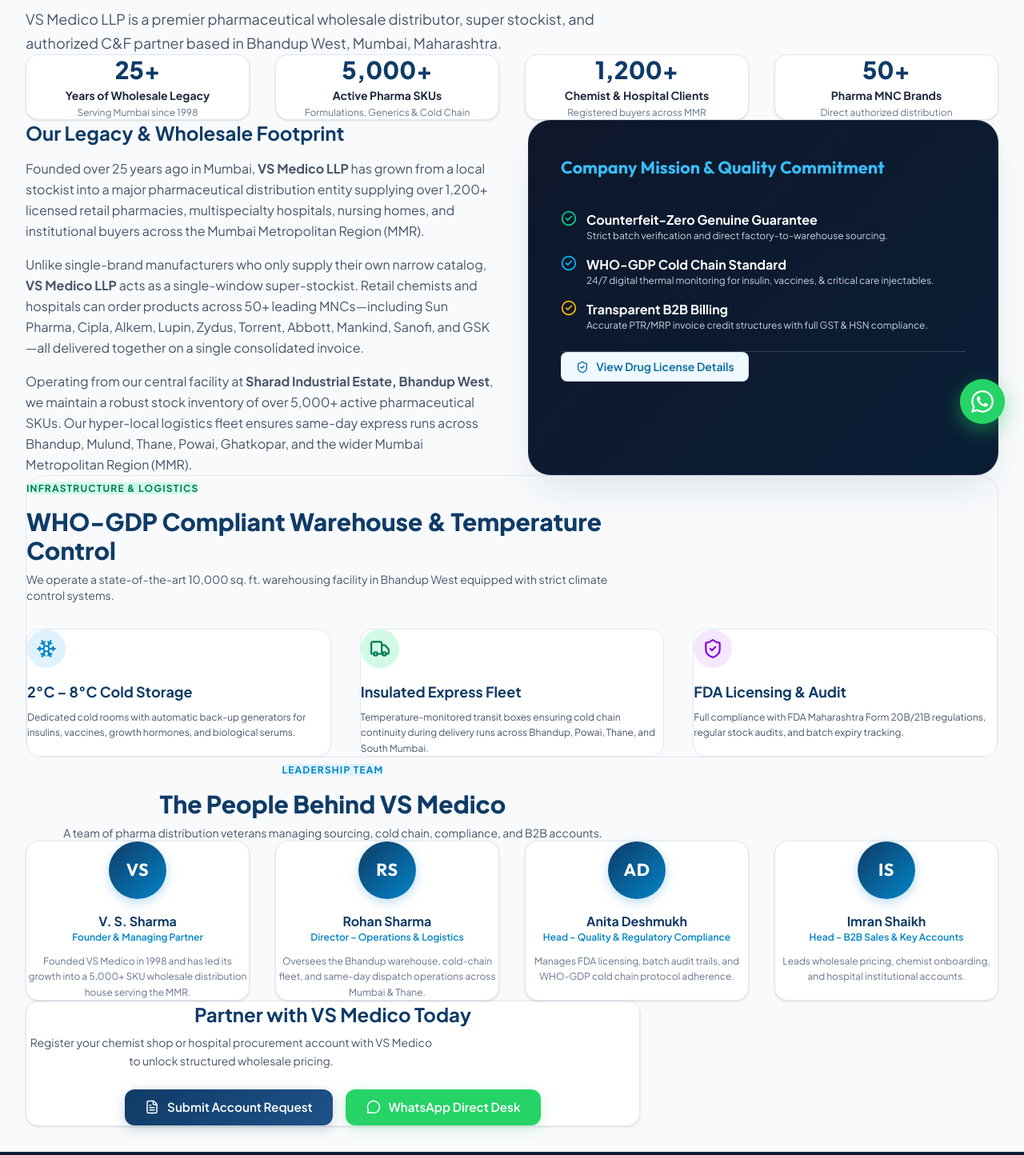
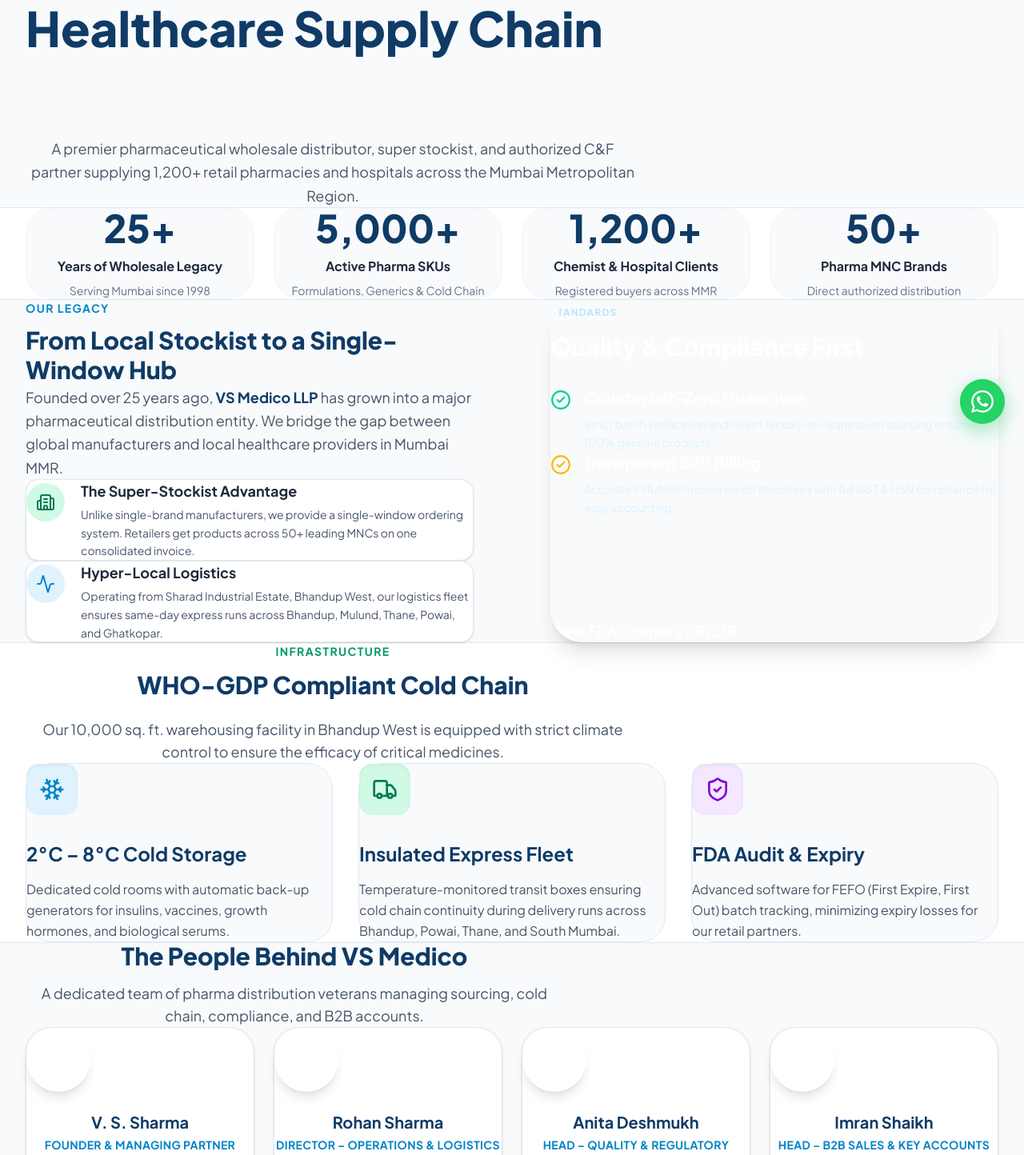
Before and after one commit to prashantjagtap2002/VS-Medico, a Next.js app: page /about in a window 1280 px wide. Shown: the part 246-1690 px from the top of the page at 80% size. Built offline with nearby package versions, Linux system fonts and the light colour scheme.

Commit message:
Redesign about page for premium, modern, and uncluttered layout

```diff
--- a/src/app/about/page.tsx
+++ b/src/app/about/page.tsx
@@ -9,192 +9,246 @@
   Truck,
   CheckCircle2,
   FileText,
-  MessageCircle
+  MessageCircle,
+  Award,
+  Building2,
+  Activity
 } from 'lucide-react';
 
 export default function AboutPage() {
   const { setIsModalOpen, setIsLicenseModalOpen } = useQuoteBasket();
 
   return (
-    <div className="py-16">
-      <div className="container">
-        {/* Header */}
-        <div className="max-w-3xl mb-12">
-          <span className="text-secondary font-bold text-sm tracking-wider uppercase">ABOUT VS MEDICO LLP</span>
-          <h1 className="font-heading font-extrabold text-4xl text-primary mt-2 mb-4">
-            Powering Mumbai's Healthcare Supply Chain Since 1998
+    <div className="bg-white">
+      {/* 1. Hero Section for About */}
+      <section className="relative pt-20 md:pt-28 pb-16 md:pb-24 overflow-hidden bg-slate-50 border-b border-slate-200">
+        <div className="absolute top-0 right-0 -mt-20 -mr-20 w-96 h-96 bg-primary opacity-5 rounded-full blur-3xl pointer-events-none"></div>
+        <div className="absolute bottom-0 left-0 -mb-20 -ml-20 w-96 h-96 bg-secondary opacity-5 rounded-full blur-3xl pointer-events-none"></div>
+
+        <div className="container relative z-10 text-center">
+          <span className="inline-flex items-center gap-2 px-4 py-1.5 rounded-full bg-sky-100 text-secondary font-bold text-xs uppercase tracking-widest mb-6">
+            <Award size={16} />
+            About VS Medico LLP
+          </span>
+          <h1 className="font-heading font-extrabold text-4xl md:text-5xl lg:text-6xl text-primary mb-6 leading-tight max-w-4xl mx-auto">
+            Powering Mumbai's Healthcare Supply Chain <span className="text-transparent bg-clip-text bg-gradient-to-r from-secondary to-accent-green">Since 1998</span>
           </h1>
-          <p className="text-slate-600 text-lg leading-relaxed">
-            VS Medico LLP is a premier pharmaceutical wholesale distributor, super stockist, and authorized C&F partner based in Bhandup West, Mumbai, Maharashtra.
+          <p className="text-slate-600 text-lg md:text-xl leading-relaxed max-w-3xl mx-auto">
+            A premier pharmaceutical wholesale distributor, super stockist, and authorized C&F partner supplying 1,200+ retail pharmacies and hospitals across the Mumbai Metropolitan Region.
           </p>
         </div>
+      </section>
 
-        {/* Stats Grid */}
-        <div className="grid-4 mb-16">
+      {/* 2. Stats Grid */}
+      <section className="py-16 md:py-20 bg-white">
+        <div className="container">
+          <div className="grid grid-cols-2 md:grid-cols-4 gap-6 md:gap-8">
             {TRUST_STATS.map((stat, idx) => (
-            <div key={idx} className="bg-white p-6 rounded-2xl border border-slate-200 shadow-sm text-center">
-              <div className="font-heading font-extrabold text-3xl text-primary mb-1">{stat.value}</div>
-              <div className="font-bold text-slate-800 text-sm mb-1">{stat.label}</div>
-              <div className="text-xs text-slate-500">{stat.detail}</div>
+              <div key={idx} className="flex flex-col items-center justify-center text-center p-6 md:p-8 rounded-[2rem] bg-slate-50 hover:bg-slate-100 transition-colors border border-slate-100">
+                <div className="font-heading font-extrabold text-4xl md:text-5xl text-primary mb-3">{stat.value}</div>
+                <div className="font-bold text-slate-800 text-base mb-2">{stat.label}</div>
+                <div className="text-sm text-slate-500">{stat.detail}</div>
               </div>
             ))}
           </div>
+        </div>
+      </section>
 
-        {/* Detailed Story & Mission */}
-        <div className="grid-2 items-start mb-20">
-          <div className="flex flex-col gap-4 text-slate-600 leading-relaxed">
-            <h2 className="font-heading font-bold text-2xl text-primary">
-              Our Legacy & Wholesale Footprint
+      {/* 3. The Story & Values */}
+      <section className="py-20 md:py-28 bg-slate-50 border-y border-slate-200">
+        <div className="container">
+          <div className="grid md:grid-cols-2 gap-16 lg:gap-24 items-center">
+
+            {/* Story Text */}
+            <div className="space-y-10">
+              <div>
+                <span className="text-secondary font-bold text-sm tracking-widest uppercase mb-3 block">Our Legacy</span>
+                <h2 className="font-heading font-extrabold text-3xl md:text-4xl text-primary leading-tight">
+                  From Local Stockist to a Single-Window Hub
                 </h2>
-            <p>
-              Founded over 25 years ago in Mumbai, <strong>VS Medico LLP</strong> has grown from a local stockist into a major pharmaceutical distribution entity supplying over 1,200+ licensed retail pharmacies, multispecialty hospitals, nursing homes, and institutional buyers across the Mumbai Metropolitan Region (MMR).
-            </p>
-            <p>
-              Unlike single-brand manufacturers who only supply their own narrow catalog, <strong>VS Medico LLP</strong> acts as a single-window super-stockist. Retail chemists and hospitals can order products across 50+ leading MNCs—including Sun Pharma, Cipla, Alkem, Lupin, Zydus, Torrent, Abbott, Mankind, Sanofi, and GSK—all delivered together on a single consolidated invoice.
-            </p>
-            <p>
-              Operating from our central facility at <strong>Sharad Industrial Estate, Bhandup West</strong>, we maintain a robust stock inventory of over 5,000+ active pharmaceutical SKUs. Our hyper-local logistics fleet ensures same-day express runs across Bhandup, Mulund, Thane, Powai, Ghatkopar, and the wider Mumbai Metropolitan Region (MMR).
-            </p>
               </div>
 
-          <div className="dark-card flex flex-col gap-6">
-            <h3 className="dark-card-title">Company Mission & Quality Commitment</h3>
-            <div className="flex flex-col gap-4 text-sm">
-              <div className="flex items-start gap-3">
-                <CheckCircle2 size={20} className="text-emerald-400 shrink-0 mt-0.5" />
+              <div className="space-y-6 text-slate-600 leading-relaxed text-lg">
+                <p>
+                  Founded over 25 years ago, <strong className="text-primary font-bold">VS Medico LLP</strong> has grown into a major pharmaceutical distribution entity. We bridge the gap between global manufacturers and local healthcare providers in Mumbai MMR.
+                </p>
+
+                <div className="flex gap-5 p-6 bg-white rounded-2xl border border-slate-200 shadow-sm hover:shadow-md transition-shadow">
+                  <div className="shrink-0 mt-1 w-12 h-12 rounded-full bg-emerald-100 text-emerald-700 flex items-center justify-center">
+                    <Building2 size={24} />
+                  </div>
                   <div>
-                  <h4 className="font-bold text-white text-base">Counterfeit-Zero Genuine Guarantee</h4>
-                  <p className="text-xs text-slate-300 mt-0.5">Strict batch verification and direct factory-to-warehouse sourcing.</p>
+                    <h4 className="font-bold text-slate-800 text-lg mb-1">The Super-Stockist Advantage</h4>
+                    <p className="text-sm leading-relaxed">Unlike single-brand manufacturers, we provide a single-window ordering system. Retailers get products across 50+ leading MNCs on one consolidated invoice.</p>
                   </div>
                 </div>
 
-              <div className="flex items-start gap-3">
-                <CheckCircle2 size={20} className="text-sky-400 shrink-0 mt-0.5" />
+                <div className="flex gap-5 p-6 bg-white rounded-2xl border border-slate-200 shadow-sm hover:shadow-md transition-shadow">
+                  <div className="shrink-0 mt-1 w-12 h-12 rounded-full bg-sky-100 text-secondary flex items-center justify-center">
+                    <Activity size={24} />
+                  </div>
                   <div>
-                  <h4 className="font-bold text-white text-base">WHO-GDP Cold Chain Standard</h4>
-                  <p className="text-xs text-slate-300 mt-0.5">24/7 digital thermal monitoring for insulin, vaccines, & critical care injectables.</p>
+                    <h4 className="font-bold text-slate-800 text-lg mb-1">Hyper-Local Logistics</h4>
+                    <p className="text-sm leading-relaxed">Operating from Sharad Industrial Estate, Bhandup West, our logistics fleet ensures same-day express runs across Bhandup, Mulund, Thane, Powai, and Ghatkopar.</p>
                   </div>
-              </div>
-
-              <div className="flex items-start gap-3">
-                <CheckCircle2 size={20} className="text-amber-400 shrink-0 mt-0.5" />
-                <div>
-                  <h4 className="font-bold text-white text-base">Transparent B2B Billing</h4>
-                  <p className="text-xs text-slate-300 mt-0.5">Accurate PTR/MRP invoice credit structures with full GST & HSN compliance.</p>
                 </div>
               </div>
             </div>
 
-            <div className="pt-4 border-t border-slate-700 flex items-center justify-between">
+            {/* Quality & Compliance Visual Card */}
+            <div className="relative h-full">
+               <div className="h-full bg-gradient-to-br from-primary-light to-primary rounded-[2.5rem] p-8 md:p-12 text-white shadow-xl flex flex-col justify-between overflow-hidden relative">
+                  <div className="absolute top-0 right-0 opacity-10 pointer-events-none">
+                    <ShieldCheck size={320} className="transform translate-x-1/4 -translate-y-1/4" />
+                  </div>
+
+                  <div className="relative z-10 mb-12">
+                    <span className="inline-block px-3 py-1 bg-white/10 rounded-full text-xs font-bold tracking-widest uppercase mb-4 text-sky-200">Standards</span>
+                    <h3 className="font-heading font-extrabold text-3xl mb-8">Quality & Compliance First</h3>
+
+                    <div className="space-y-8">
+                      <div className="flex items-start gap-4">
+                        <CheckCircle2 size={26} className="text-emerald-400 shrink-0 mt-1" />
+                        <div>
+                          <h4 className="font-bold text-xl mb-2">Counterfeit-Zero Guarantee</h4>
+                          <p className="text-sky-100 text-sm leading-relaxed">Strict batch verification and direct factory-to-warehouse sourcing ensures 100% genuine products.</p>
+                        </div>
+                      </div>
+
+                      <div className="flex items-start gap-4">
+                        <CheckCircle2 size={26} className="text-amber-400 shrink-0 mt-1" />
+                        <div>
+                          <h4 className="font-bold text-xl mb-2">Transparent B2B Billing</h4>
+                          <p className="text-sky-100 text-sm leading-relaxed">Accurate PTR/MRP invoice credit structures with full GST & HSN compliance for easy accounting.</p>
+                        </div>
+                      </div>
+                    </div>
+                  </div>
+
+                  <div className="relative z-10 pt-8 mt-auto border-t border-white/20">
                     <button
                       onClick={() => setIsLicenseModalOpen(true)}
-                className="btn btn-secondary btn-sm"
+                      className="bg-white/10 hover:bg-white/20 text-white border border-white/30 rounded-2xl px-6 py-4 flex items-center justify-between w-full transition-all group"
                     >
-                <ShieldCheck size={16} />
-                <span>View Drug License Details</span>
+                      <span className="font-bold text-lg">View FDA License 20B/21B</span>
+                      <ShieldCheck size={24} className="group-hover:scale-110 group-hover:text-emerald-400 transition-all" />
                     </button>
                   </div>
                </div>
             </div>
+          </div>
+        </div>
+      </section>
 
-        {/* Cold Chain & Logistics Infrastructure */}
-        <section className="bg-slate-50 p-8 md:p-12 rounded-3xl border border-slate-200 mb-16">
-          <div className="max-w-3xl mb-8">
-            <span className="text-emerald-700 font-bold text-xs uppercase tracking-widest bg-emerald-100 px-3 py-1 rounded-full">
-              INFRASTRUCTURE & LOGISTICS
-            </span>
-            <h2 className="font-heading font-extrabold text-3xl text-primary mt-3">
-              WHO-GDP Compliant Warehouse & Temperature Control
+      {/* 4. Infrastructure */}
+      <section className="py-20 md:py-28 bg-white">
+        <div className="container">
+          <div className="text-center max-w-3xl mx-auto mb-16 md:mb-20">
+            <span className="text-emerald-600 font-bold text-sm tracking-widest uppercase mb-4 block">Infrastructure</span>
+            <h2 className="font-heading font-extrabold text-3xl md:text-4xl text-primary mb-6">
+              WHO-GDP Compliant Cold Chain
             </h2>
-            <p className="text-slate-600 mt-2 text-sm">
-              We operate a state-of-the-art 10,000 sq. ft. warehousing facility in Bhandup West equipped with strict climate control systems.
+            <p className="text-slate-600 text-lg">
+              Our 10,000 sq. ft. warehousing facility in Bhandup West is equipped with strict climate control to ensure the efficacy of critical medicines.
             </p>
           </div>
 
-          <div className="grid-3">
-            <div className="bg-white p-6 rounded-2xl border border-slate-200">
-              <div className="w-12 h-12 rounded-xl bg-sky-100 text-secondary flex items-center justify-center mb-4">
-                <Snowflake size={26} />
+          <div className="grid md:grid-cols-3 gap-8">
+            <div className="bg-slate-50 p-8 md:p-10 rounded-[2rem] border border-slate-200 hover:border-sky-300 hover:shadow-xl hover:-translate-y-2 transition-all duration-300">
+              <div className="w-16 h-16 rounded-2xl bg-sky-100 text-secondary flex items-center justify-center mb-8 shadow-inner">
+                <Snowflake size={32} />
               </div>
-              <h3 className="font-bold text-primary text-lg mb-2">2°C – 8°C Cold Storage</h3>
-              <p className="text-xs text-slate-600 leading-relaxed">
+              <h3 className="font-bold text-primary text-2xl mb-4">2°C – 8°C Cold Storage</h3>
+              <p className="text-slate-600 leading-relaxed">
                 Dedicated cold rooms with automatic back-up generators for insulins, vaccines, growth hormones, and biological serums.
               </p>
             </div>
 
-            <div className="bg-white p-6 rounded-2xl border border-slate-200">
-              <div className="w-12 h-12 rounded-xl bg-emerald-100 text-emerald-700 flex items-center justify-center mb-4">
-                <Truck size={26} />
+            <div className="bg-slate-50 p-8 md:p-10 rounded-[2rem] border border-slate-200 hover:border-emerald-300 hover:shadow-xl hover:-translate-y-2 transition-all duration-300">
+              <div className="w-16 h-16 rounded-2xl bg-emerald-100 text-emerald-700 flex items-center justify-center mb-8 shadow-inner">
+                <Truck size={32} />
               </div>
-              <h3 className="font-bold text-primary text-lg mb-2">Insulated Express Fleet</h3>
-              <p className="text-xs text-slate-600 leading-relaxed">
+              <h3 className="font-bold text-primary text-2xl mb-4">Insulated Express Fleet</h3>
+              <p className="text-slate-600 leading-relaxed">
                 Temperature-monitored transit boxes ensuring cold chain continuity during delivery runs across Bhandup, Powai, Thane, and South Mumbai.
               </p>
             </div>
 
-            <div className="bg-white p-6 rounded-2xl border border-slate-200">
-              <div className="w-12 h-12 rounded-xl bg-purple-100 text-purple-700 flex items-center justify-center mb-4">
-                <ShieldCheck size={26} />
+            <div className="bg-slate-50 p-8 md:p-10 rounded-[2rem] border border-slate-200 hover:border-purple-300 hover:shadow-xl hover:-translate-y-2 transition-all duration-300">
+              <div className="w-16 h-16 rounded-2xl bg-purple-100 text-purple-700 flex items-center justify-center mb-8 shadow-inner">
+                <ShieldCheck size={32} />
               </div>
-              <h3 className="font-bold text-primary text-lg mb-2">FDA Licensing & Audit</h3>
-              <p className="text-xs text-slate-600 leading-relaxed">
-                Full compliance with FDA Maharashtra Form 20B/21B regulations, regular stock audits, and batch expiry tracking.
+              <h3 className="font-bold text-primary text-2xl mb-4">FDA Audit & Expiry</h3>
+              <p className="text-slate-600 leading-relaxed">
+                Advanced software for FEFO (First Expire, First Out) batch tracking, minimizing expiry losses for our retail partners.
               </p>
+            </div>
           </div>
         </div>
       </section>
 
-        {/* Leadership Team */}
-        <section className="mb-20">
-          <div className="max-w-3xl mb-10 text-center mx-auto">
-            <span className="text-secondary font-bold text-xs uppercase tracking-widest bg-sky-100 px-3 py-1 rounded-full">
-              LEADERSHIP TEAM
-            </span>
-            <h2 className="font-heading font-extrabold text-3xl text-primary mt-3">
+      {/* 5. Leadership */}
+      <section className="py-20 md:py-28 bg-slate-50 border-t border-slate-200">
+        <div className="container">
+          <div className="text-center max-w-2xl mx-auto mb-16 md:mb-20">
+            <h2 className="font-heading font-extrabold text-3xl md:text-4xl text-primary mb-4">
               The People Behind VS Medico
             </h2>
-            <p className="text-slate-600 mt-2 text-sm">
-              A team of pharma distribution veterans managing sourcing, cold chain, compliance, and B2B accounts.
+            <p className="text-slate-600 text-lg">
+              A dedicated team of pharma distribution veterans managing sourcing, cold chain, compliance, and B2B accounts.
             </p>
           </div>
 
-          <div className="grid-4">
+          <div className="grid sm:grid-cols-2 lg:grid-cols-4 gap-6 md:gap-8">
             {LEADERSHIP_TEAM.map((member, idx) => (
-              <div key={idx} className="bg-white p-6 rounded-2xl border border-slate-200 shadow-sm text-center flex flex-col justify-between h-full">
-                <div>
-                  <div className="team-avatar">{member.initials}</div>
-                  <h3 className="font-bold text-primary text-base mb-0.5">{member.name}</h3>
-                  <div className="text-xs font-semibold text-secondary mb-3">{member.role}</div>
-                  <p className="text-xs text-slate-500 leading-relaxed">{member.bio}</p>
+              <div key={idx} className="bg-white p-8 rounded-[2rem] border border-slate-200 shadow-sm text-center hover:shadow-lg transition-shadow">
+                <div className="w-20 h-20 mx-auto rounded-full bg-gradient-to-br from-primary-light to-primary text-white flex items-center justify-center text-2xl font-bold font-heading mb-6 shadow-lg shadow-primary/20">
+                  {member.initials}
                 </div>
+                <h3 className="font-bold text-primary text-xl mb-1">{member.name}</h3>
+                <div className="text-sm font-bold text-secondary tracking-wide uppercase mb-4">{member.role}</div>
+                <p className="text-sm text-slate-500 leading-relaxed">{member.bio}</p>
               </div>
             ))}
           </div>
+        </div>
       </section>
 
-        {/* CTA */}
-        <div className="text-center bg-white p-8 md:p-10 rounded-2xl border border-slate-200 shadow-sm max-w-3xl mx-auto mt-12 mb-8">
-          <h3 className="font-heading font-bold text-2xl text-primary mb-2">Partner with VS Medico Today</h3>
-          <p className="text-slate-600 text-sm mb-6 max-w-lg mx-auto leading-relaxed">
-            Register your chemist shop or hospital procurement account with VS Medico to unlock structured wholesale pricing.
+      {/* 6. CTA Section */}
+      <section className="py-20 md:py-28 bg-white">
+        <div className="container">
+          <div className="bg-gradient-to-br from-primary to-primary-dark rounded-[2.5rem] p-10 md:p-20 text-center text-white shadow-2xl max-w-5xl mx-auto relative overflow-hidden">
+            <div className="absolute top-0 right-0 w-80 h-80 bg-white opacity-5 rounded-full blur-3xl transform translate-x-1/2 -translate-y-1/2 pointer-events-none"></div>
+            <div className="absolute bottom-0 left-0 w-80 h-80 bg-secondary opacity-20 rounded-full blur-3xl transform -translate-x-1/2 translate-y-1/2 pointer-events-none"></div>
+
+            <div className="relative z-10">
+              <h3 className="font-heading font-extrabold text-3xl md:text-5xl mb-6 leading-tight">Ready to Partner with VS Medico?</h3>
+              <p className="text-sky-100 text-lg md:text-xl mb-12 max-w-3xl mx-auto leading-relaxed">
+                Register your chemist shop or hospital procurement account today to unlock structured wholesale pricing, consolidated billing, and same-day express delivery.
               </p>
-          <div className="flex flex-wrap justify-center gap-4">
-            <button onClick={() => setIsModalOpen(true)} className="btn btn-primary">
-              <FileText size={18} />
+
+              <div className="flex flex-col sm:flex-row justify-center gap-5">
+                <button
+                  onClick={() => setIsModalOpen(true)}
+                  className="bg-white text-primary hover:bg-slate-50 hover:-translate-y-1 px-8 py-4 rounded-xl font-bold text-lg flex items-center justify-center gap-3 transition-all shadow-lg"
+                >
+                  <FileText size={22} />
                   <span>Submit Account Request</span>
                 </button>
                 <a
                   href={`https://wa.me/${COMPANY_INFO.contact.whatsappRaw}`}
                   target="_blank"
                   rel="noopener noreferrer"
-              className="btn btn-whatsapp"
+                  className="bg-[#25D366] hover:bg-[#1eb856] hover:-translate-y-1 text-white px-8 py-4 rounded-xl font-bold text-lg flex items-center justify-center gap-3 transition-all shadow-lg"
                 >
-              <MessageCircle size={18} />
+                  <MessageCircle size={22} />
                   <span>WhatsApp Direct Desk</span>
                 </a>
               </div>
             </div>
           </div>
         </div>
+      </section>
+    </div>
   );
 }
```
Lines whose indentation alone changed are shown as unchanged.
